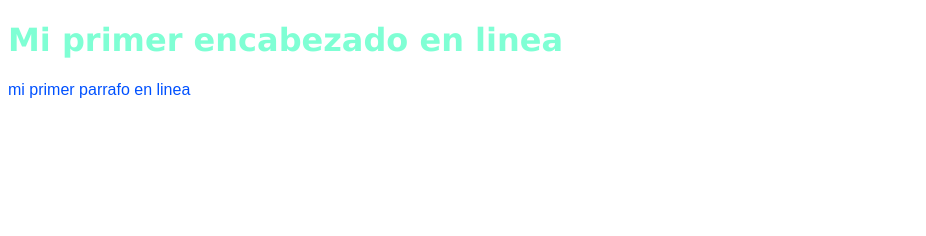
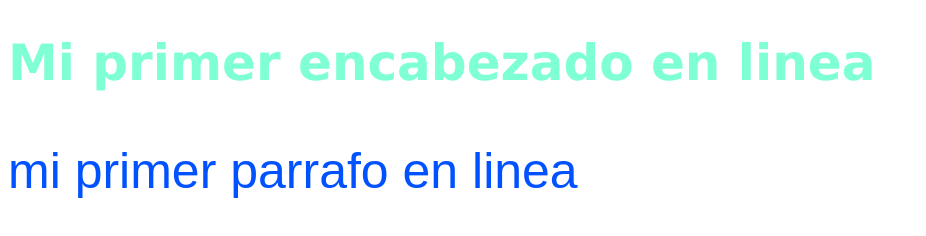
Before and after one commit to 74371948/sesion-8, a plain HTML site: page index.html in a window 1280 px wide. Shown: the whole page, without its empty margins (0-926 px from the left). Drawn offline with Linux system fonts and the light colour scheme.

Commit message:
segundo cambio

```diff
--- a/index.html
+++ b/index.html
@@ -4,6 +4,19 @@
     <meta charset="UTF-8">
     <meta name="viewport" content="width=device-width, initial-scale=1.0">
     <title>Document</title>
+<style>
+    h1 {
+        color: blueviolet;
+        font-family: 'Gill Sans', 'Gill Sans MT', Calibri, 'Trebuchet MS', sans-serif;
+        font-size: 50px;
+
+    }
+p {
+    color: brown ;
+    font-family: 'Courier New', Courier, monospace;
+    font-size: 50px;
+}
+</style>
 </head>
 <body>
      <h1 style="color: aquamarine ; font-family: 'Lucida Sans', 'Lucida Sans Regular', 'Lucida Grande', 'Lucida Sans Unicode', Geneva, Verdana, sans-serif;">Mi primer encabezado en linea</h1>
```
